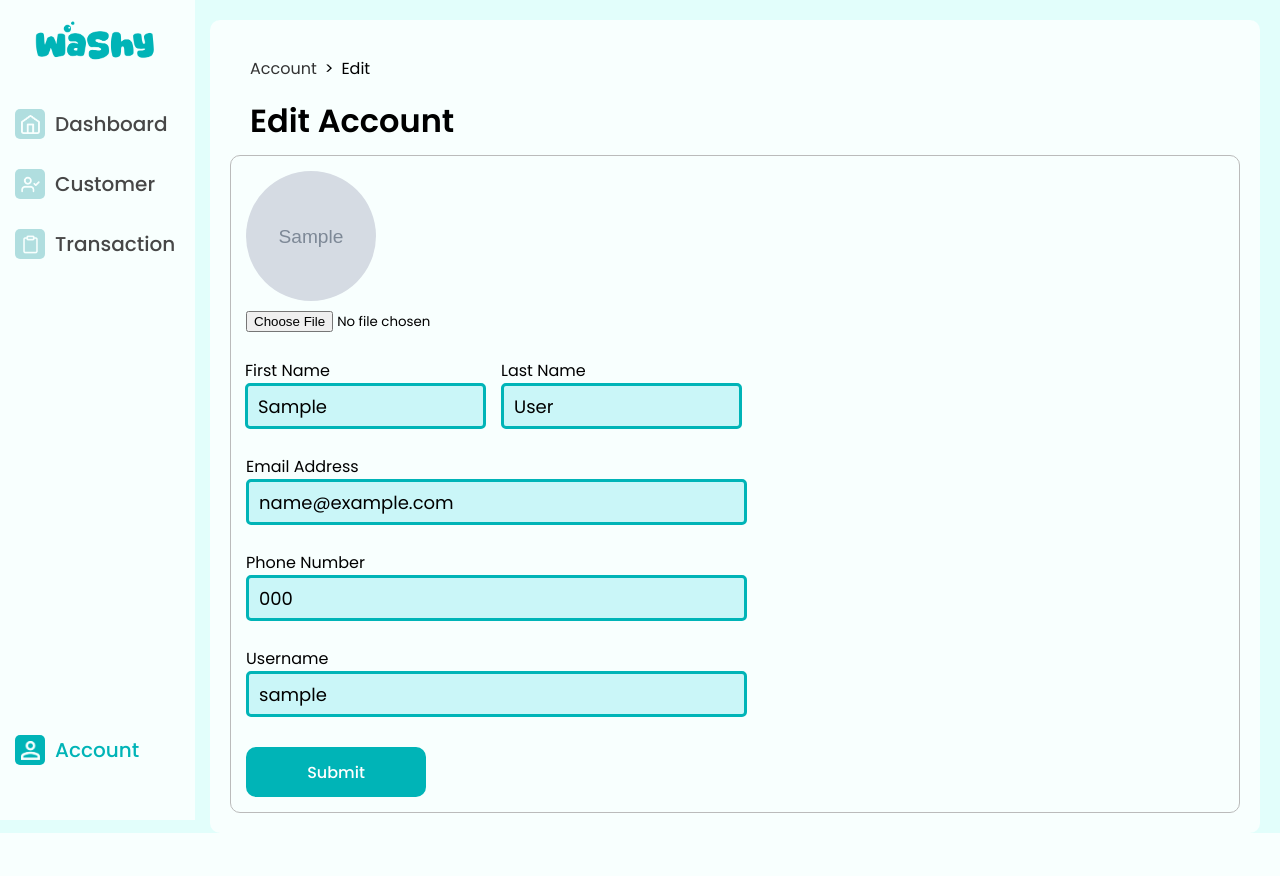
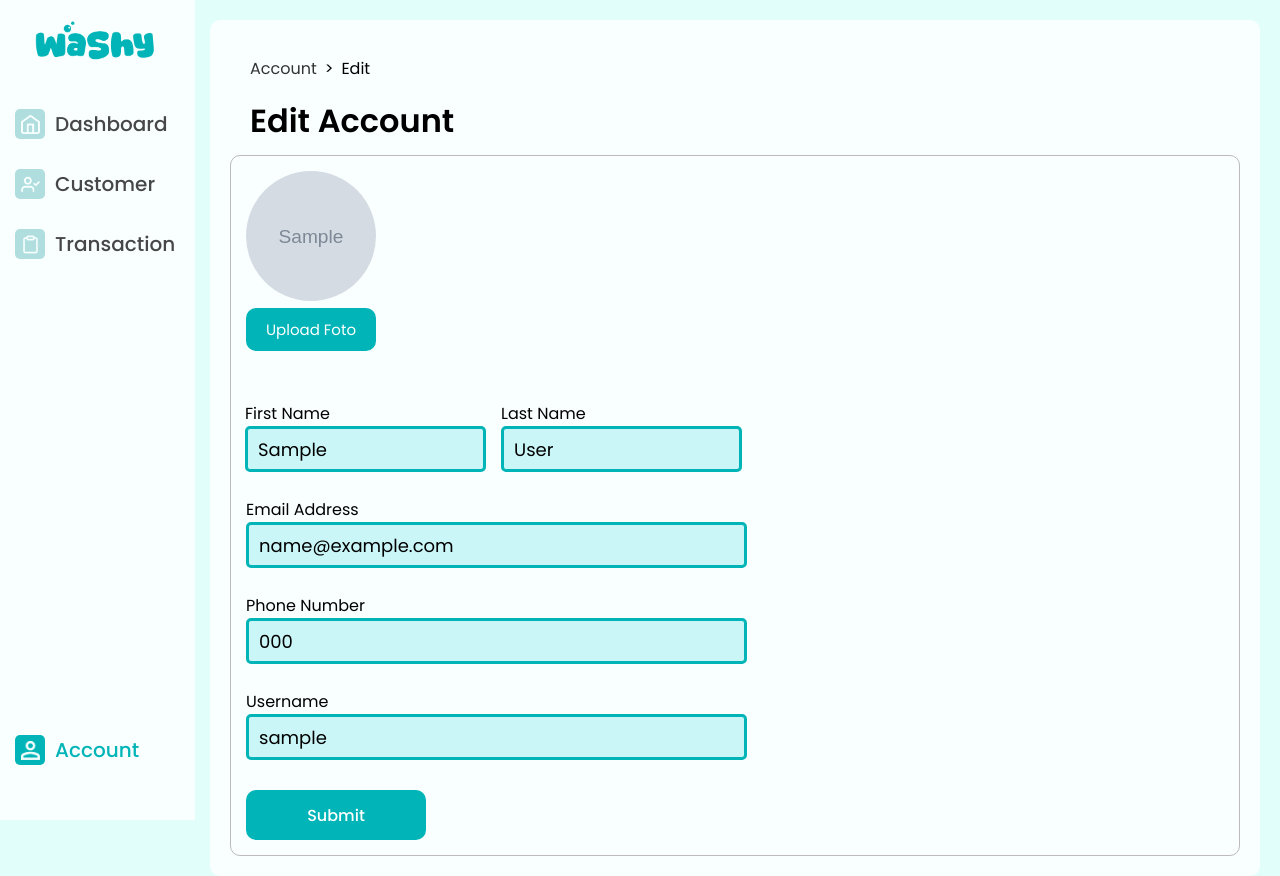
Before and after one commit to deven-aditya/Washy, a PHP site: page /Pages/Account/edit.php in a window 1280 px wide. Before the commit the page ends 833 px from the top, so only its background shows below. Run offline with PHP 8.4, Linux system fonts and the light colour scheme; the visitor is signed in with stand-in values (Sample User, id 1); tables that the repository leaves empty or names only in its code hold one stand-in row (values such as "Sample post"); grey boxes marked "Sample" are stand-in pictures.

Commit message:
Ubah Upload Button

```diff
--- a/Pages/Account/edit.php
+++ b/Pages/Account/edit.php
@@ -103,7 +103,8 @@
                     <input type="hidden" name="id" value="<?php echo $id_user; ?>">
 
                     <img class="profile" src="/WASHY/uploads/<?php echo $data["profile_photo"]; ?>" alt="Profile Photo"><br>
-                    <input type="file" name="profile_photo">
+                    <input type="file" name="profile_photo" id="profile_photo" hidden>
+                    <label for="profile_photo" class="photo-btn">Upload Foto</label>
 
                     <br><br>
                     <div class="input-name">
--- a/css/style.css
+++ b/css/style.css
@@ -621,3 +621,20 @@ option {
     border-radius: 50%;
     object-fit: cover;
 }
+
+.photo-btn {
+    display: inline-block;
+    background-color: #00B4B7;
+    border: none;
+    border-radius: 10px;
+    color: #ffffff;
+    padding: 10px;
+    font-size: 15px;
+    width: 110px;
+    justify-content: center;
+    display: flex;
+}
+
+.photo-btn:hover {
+    background-color: #84c4c7;
+}
```
